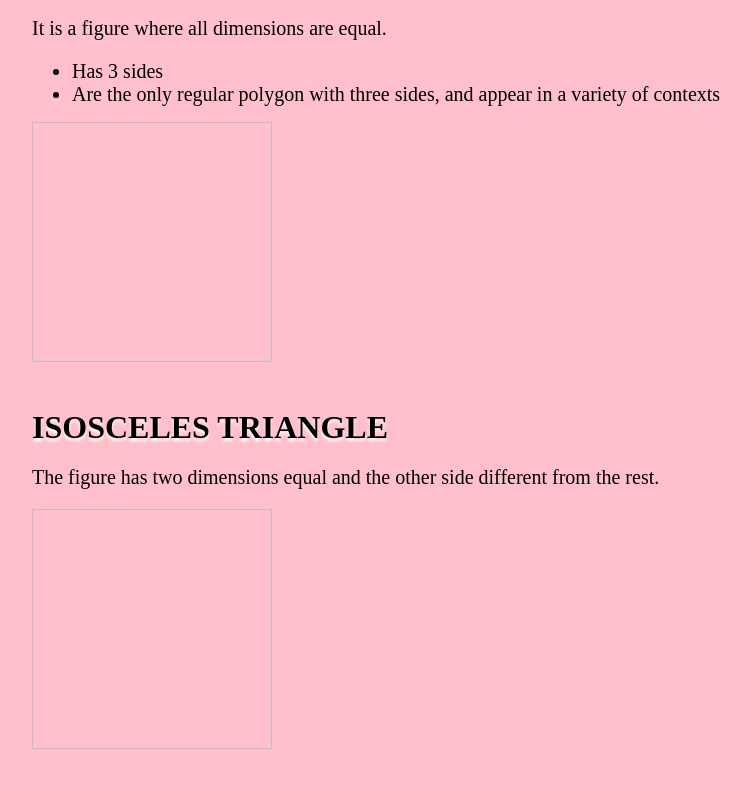
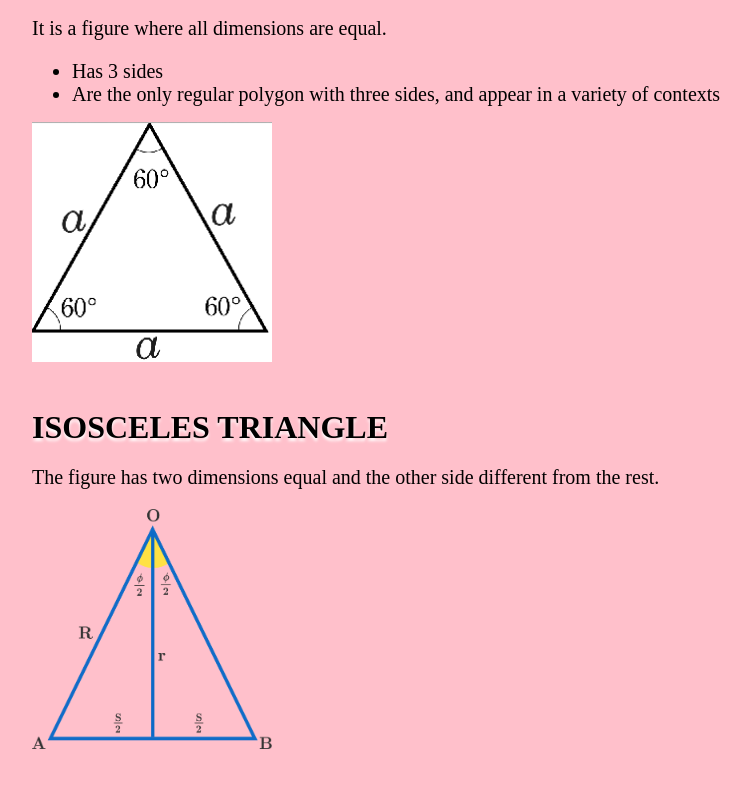
Before and after one commit to mwanginyambura/triangle-tracker, a plain HTML site: page index.html in a window 1280 px wide. Shown: the part 589-1380 px from the top of the page, without its empty margins (268-1019 px from the left). Drawn offline with nearby package versions, Linux system fonts and the light colour scheme; a web font is replaced by a local one.

Commit message:
Add changes in the README.md

```diff
--- a/index.html
+++ b/index.html
@@ -42,10 +42,10 @@
     <li>Has 3 sides</li>
     <li>Are the only regular polygon with three sides, and appear in a variety of contexts</li>
   </ul>
-  <img ="images/images.png" width=240px height=240px>
+  <img src="images/images.png" width=240px height=240px>
   <h4>ISOSCELES TRIANGLE</h4>
   <p>The figure has two dimensions equal and the other side different from the rest.</p>
-  <img ="images/twosides.png" width=240px height=240px>
+  <img src="images/twosides.png" width=240px height=240px>
   <h4>SCALENE TRIANGLE</h4>
   <p>All sides of the figure are not equal.</p>
   <img src="images/scalene.png" width=240px height=240px>
```
Also changed, not shown: 1 other file.
